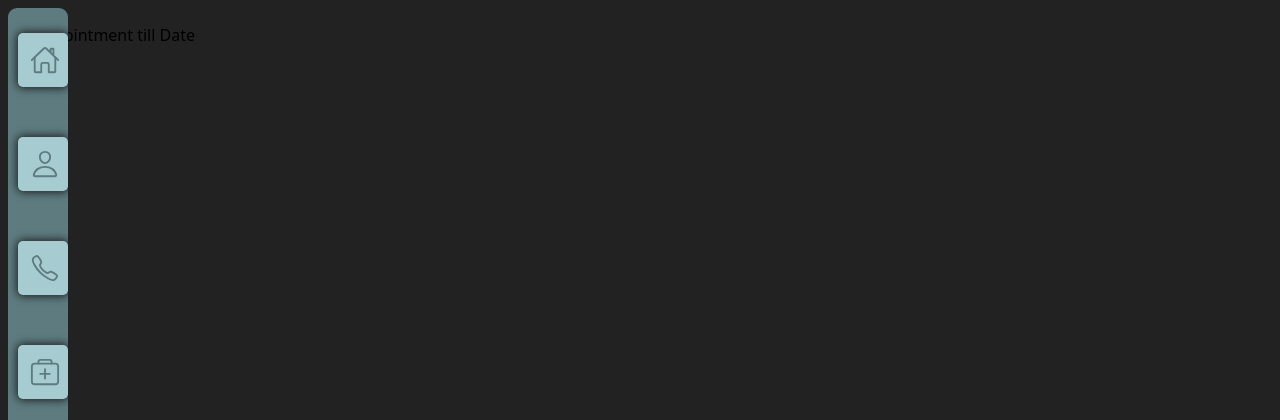
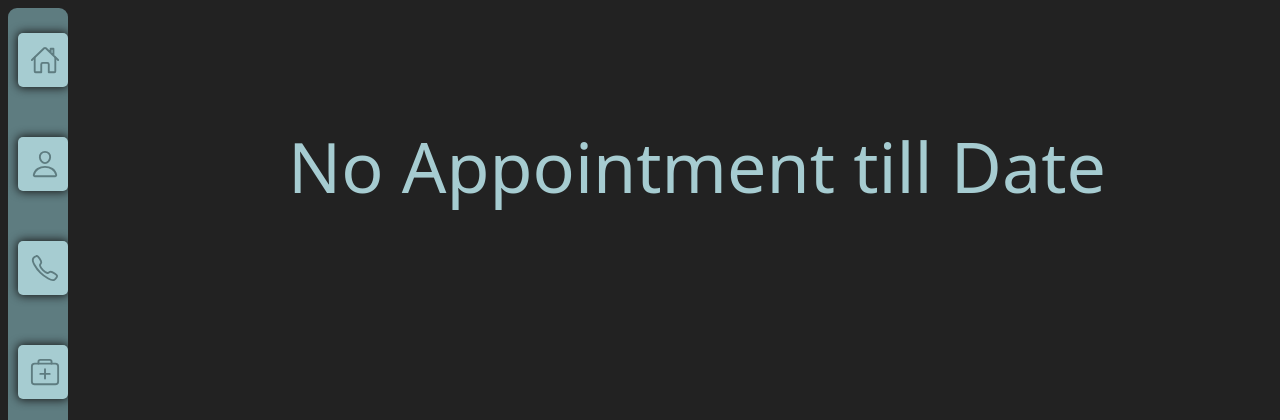
Before and after one commit to itsraghavzanwar/Student-Health-Management-System-, a Flask app: page /Medical-Record in a window 1280 px wide. Shown: the top 420 px of the page. Run offline with Flask 3, Linux system fonts and the light colour scheme; data comes from the database, SQL or seed files in the repository.

Commit message:
develop backend and frontend of medical_record

```diff
--- a/SHMS/static/medical_record.css
+++ b/SHMS/static/medical_record.css
@@ -123,4 +123,11 @@ select {
         font-size: 20px;
     }
 
+    .no_data{
+        font-size: 70px;
+        color: #a6ccd1;
+        margin-left: 280px;
+        margin-top: 40px;
+    }
+
 }
--- a/SHMS/templates/medical_record.html
+++ b/SHMS/templates/medical_record.html
@@ -66,7 +66,7 @@
                         {% for data1 in data %}
                             <div class="block_data">
                                 <p class="done">
-                                    <span class="label">Student Id :</span>
+                                    <span class="label">tStudent Id :</span>
                                     <span class="value">{{data1[1]}}</span>
                                 </p>
                                 <p class="done">
```
